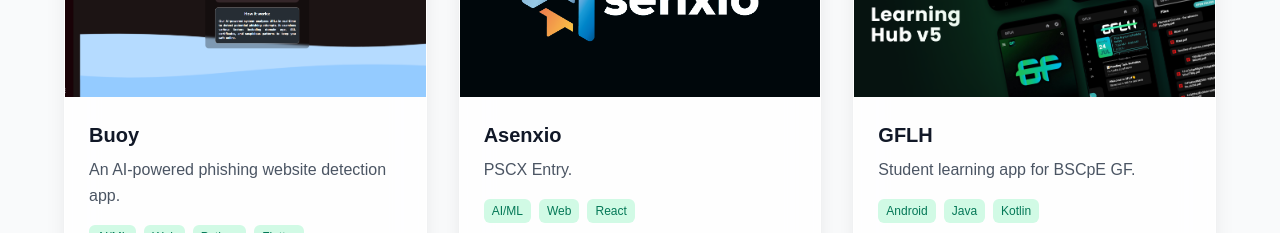
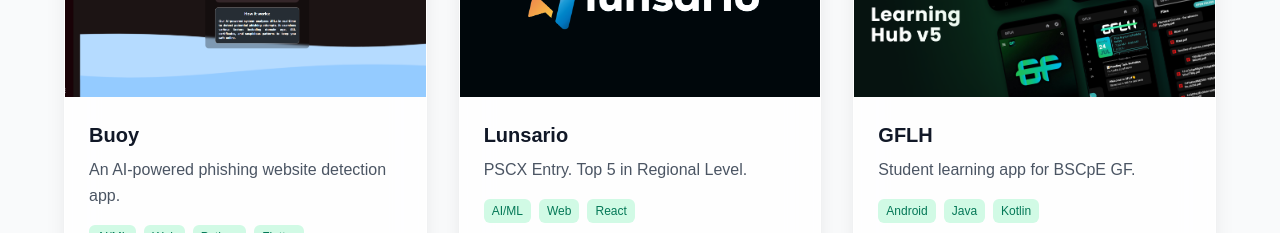
Before and after one commit to Aizhee/portfolio, a Next.js app: page /portfolio/portfolio in a window 1280 px wide. Shown: the part 1180-1413 px from the top of the page. Built offline with nearby package versions, Linux system fonts and the light colour scheme.

Commit message:
lunsario

```diff
--- a/src/app/portfolio/page.tsx
+++ b/src/app/portfolio/page.tsx
@@ -24,8 +24,8 @@
 		category: 'Machine Learning',
 	},
 	{
-		title: 'Asenxio',
-		description: 'PSCX Entry.',
+		title: 'Lunsario',
+		description: 'PSCX Entry. Top 5	in Regional Level.',
 		image: '/projects/strtpp.png',
 		link: '',
 		technologies: ['AI/ML', 'Web', 'React'],
```
Also changed, not shown: public/projects/strtpp.png.
